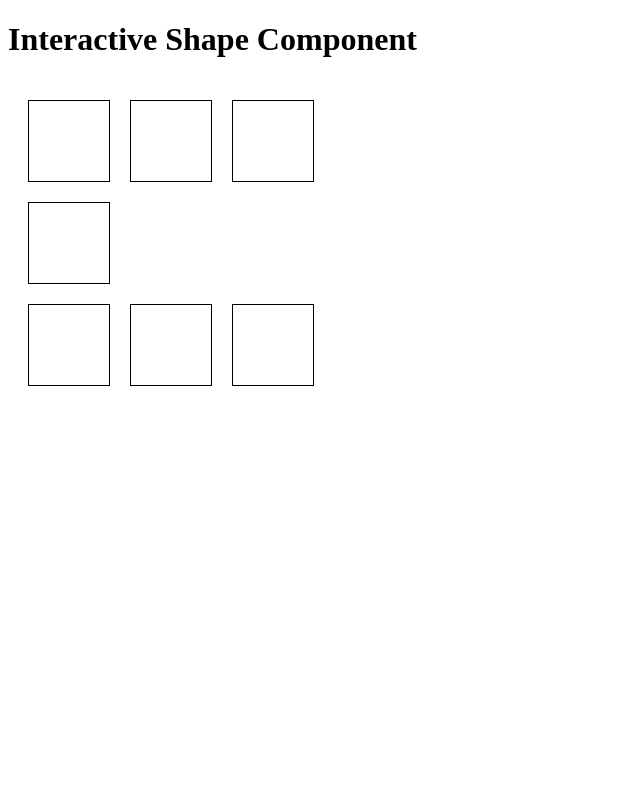
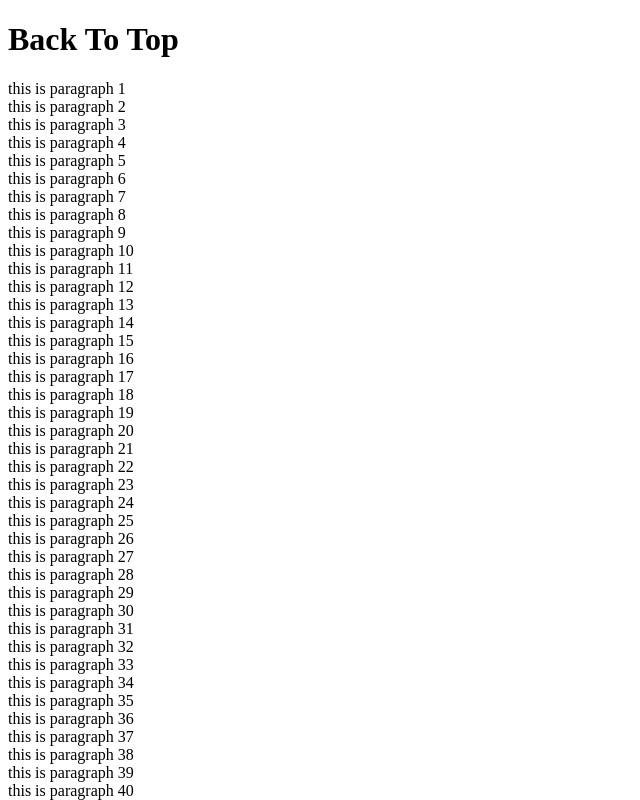
Before and after one commit to poojaSivakumar97/BYO, a React (Vite) app in the folder GFE/: page / in a window 1280 px wide. Shown: the top 800 px of the page, without its empty margins (0-640 px from the left). Built offline with nearby package versions, Linux system fonts and the light colour scheme.

Commit message:
backToTop

```diff
--- a/GFE/src/App.jsx
+++ b/GFE/src/App.jsx
@@ -5,6 +5,7 @@ import React from "react";
 // import { ProgressBar } from "./machine_coding/ProgressBar";
 // import Pagination from "./machine_coding/Pagination";
 import ErrorBoundary from "./ErrorBoundary";
+import BackToTop from "./machine_coding/BackToTop";
 // import UPIForm from "./machine_coding/UPI_AutoComplete";
 // import InteractiveShape from "./devtools/InteractiveShape";
 const InteractiveShape = React.lazy(() =>
@@ -24,7 +25,8 @@ const App = () => {
           {/* {bars.map((bar) => (
         <ProgressBar key={bar} progress={bar} />
       ))} */}
-          <InteractiveShape />
+          <BackToTop />
+          {/* <InteractiveShape /> */}
           {/* <Pagination /> */}
           {/* <UPIForm /> */}
         </ErrorBoundary>
--- /dev/null
+++ b/GFE/src/machine_coding/BackToTop/index.jsx
@@ -0,0 +1,47 @@
+import { useEffect, useState } from "react";
+
+function BackToTop() {
+  const [isVisible, setIsVisible] = useState(false);
+  const arr = new Array(100).fill(`this is paragraph`);
+  useEffect(() => {
+    // Add scroll event listener to toggle visibility
+    const handleScroll = () => {
+      const scrollpos = window.scrollY;
+      if (scrollpos > 400) {
+        setIsVisible(true);
+      } else {
+        setIsVisible(false);
+      }
+    };
+    window.addEventListener("scroll", handleScroll);
+    return () => window.removeEventListener("scroll", handleScroll);
+  }, []);
+
+  function scrollToTop() {
+    // Implement smooth scroll to top
+    window.scrollTo({ top: 0, behavior: "smooth" });
+  }
+  return (
+    <div className="backToTop">
+      <h1>Back To Top</h1>
+
+      {/* Add some content to enable scrolling */}
+      {arr.map((item, idx) => (
+        <div key={idx}>{`${item} ${idx + 1}`}</div>
+      ))}
+      <div className="container">
+        {/* Show this button only after scrolling down */}
+        {isVisible && (
+          <button
+            className="backtotop-btn"
+            onClick={scrollToTop}
+            data-testid="back-to-top-btn"
+          >
+            Back to Top
+          </button>
+        )}
+      </div>
+    </div>
+  );
+}
+export default BackToTop;
```
